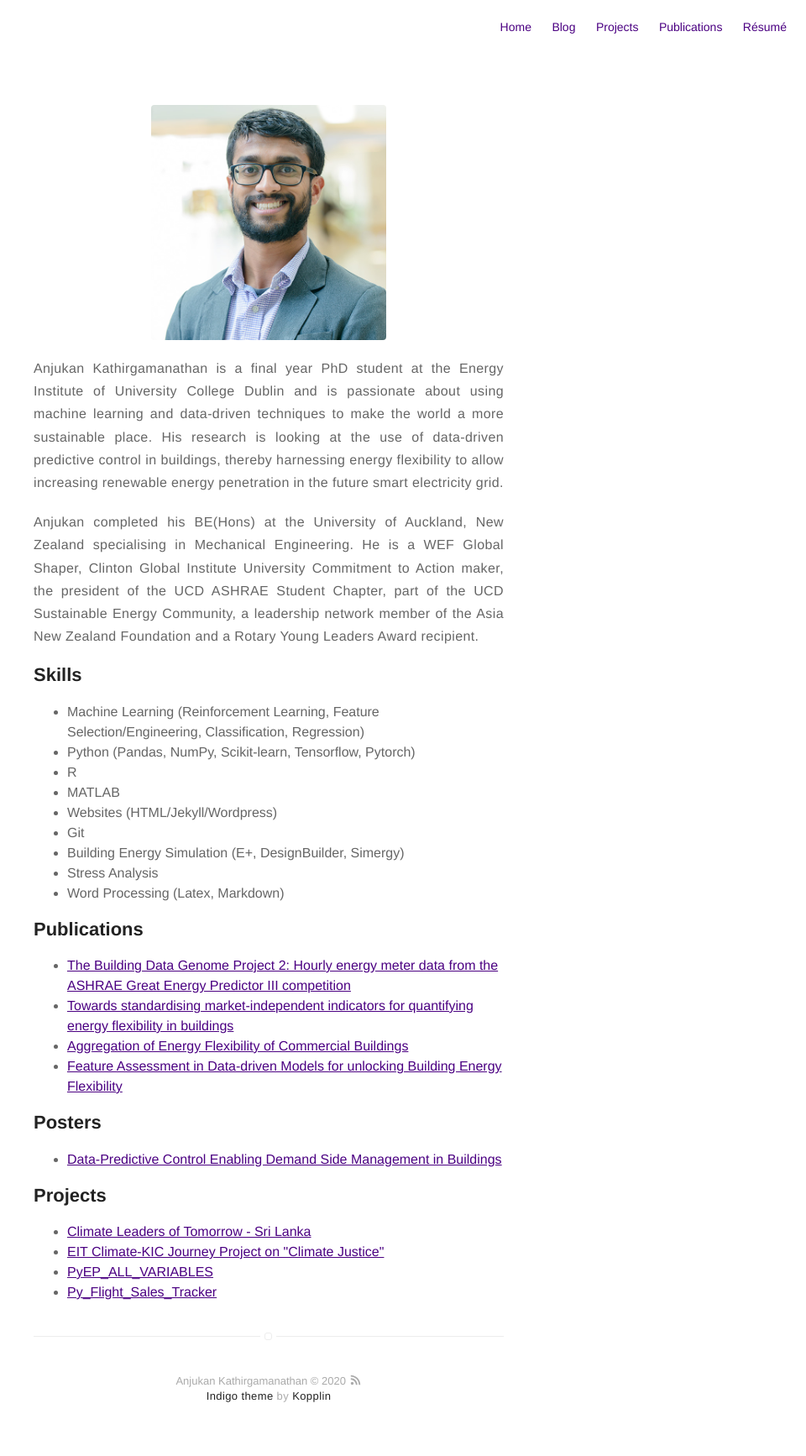
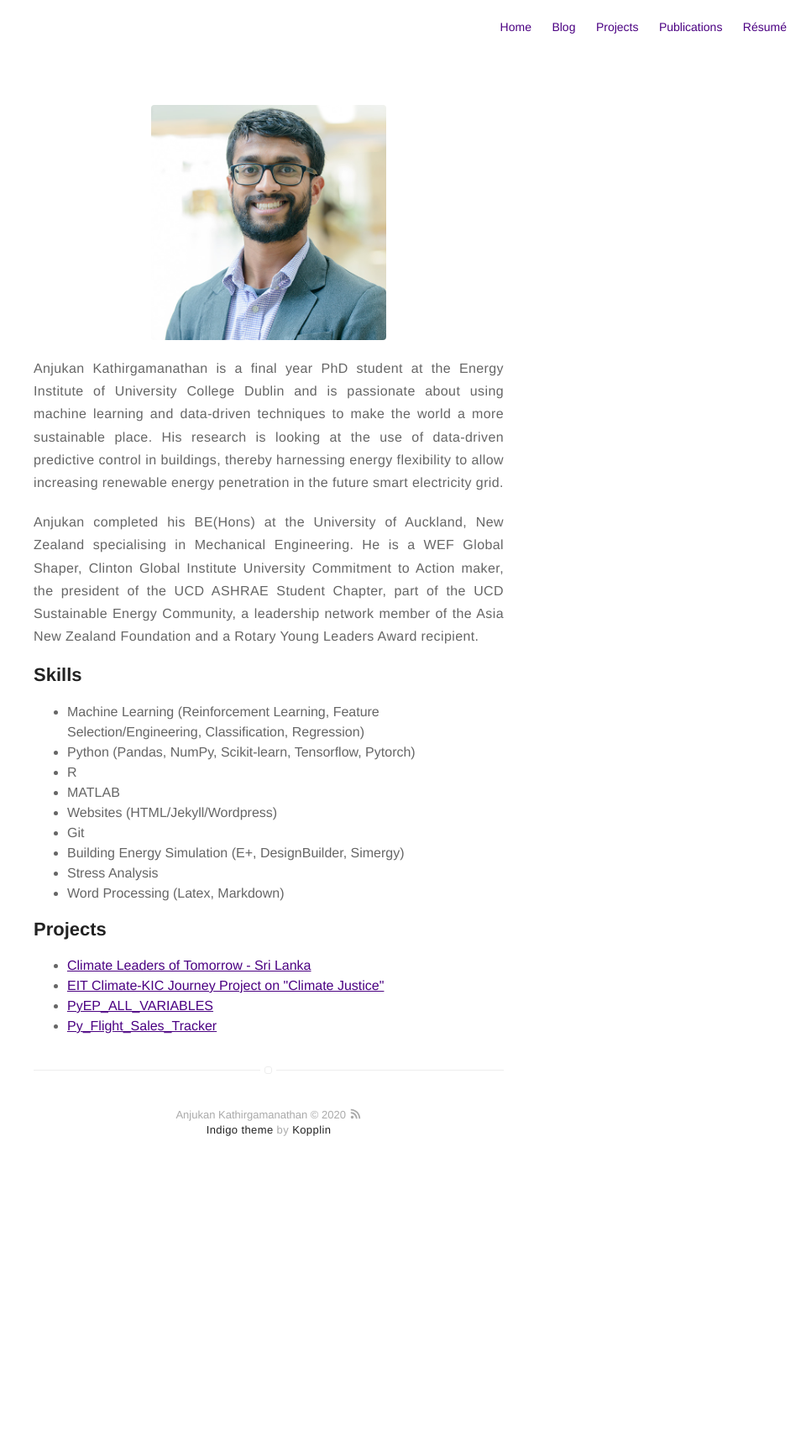
Before and after one commit to anjukan/anjukan.github.io, a Jekyll site: the page built from about.md, in a window 1280 px wide. Shown: the whole page at 84% size, without its empty margins (320-1280 px from the left). Built offline with Jekyll 4.4.1, drawn with Linux system fonts in a browser that asks for light colours; after the commit the page ends 1417 px from its top, so only the background shows below that.

Commit message:
updated about and publications page

```diff
--- a/_includes/header.html
+++ b/_includes/header.html
@@ -1,10 +1,8 @@
 {% if page.title == "Home"
-   or page.title == "Blog"
-   or page.title == "Projects"
-   or page.title == "Tags"
-   or page.title == "Consulting"
-   or page.title == "Publications"
 %}{% assign showHeader = true %}{% endif %}
+
+<!-- added: new minimal header-->
+{% if page.title == "Blog" or page.title == "Projects" or page.title == "Publications" or page.title == "Consulting" %}{% assign showMinHeader = true %}{% endif %}
 
 {% if showHeader == true %}
     <header class="header-home {% if site.animation %}animated{% endif %}">
@@ -25,4 +23,12 @@
     </header>
 {% endif %}
 
+<!-- added: new minimal header-->
+{% if showMinHeader == true %}
+    <header class="header-home {% if site.animation %}animated{% endif %}">
+        <h1 class="title">{{ page.title }}</h1>
+        {% include social-links.html %}
+    </header>
+{% endif %}
+
 {% include nav.html %}
--- a/about.md
+++ b/about.md
@@ -33,24 +33,6 @@ Award recipient.</p>
 	<li>Word Processing (Latex, Markdown)</li>
 </ul>
 
-<h2>Publications</h2>
-
-<ul>
-	<li><a href="https://arxiv.org/abs/2006.02273">The Building Data Genome Project 2: Hourly energy meter data from the
-	ASHRAE Great Energy Predictor III competition</a></li>
-	<li><a href="https://doi.org/10.1016/j.enbuild.2020.110027">Towards standardising market-independent indicators for quantifying energy
-	flexibility in buildings</a></li>
-	<li><a href="http://www.ibpsa.org/proceedings/eSimPapers/2018/1-3-A-4.pdf">Aggregation of Energy Flexibility of Commercial Buildings</a></li>
-	<li><a href="http://www.ibpsa.org/proceedings/BS2019/BS2019_210591.pdf">Feature Assessment in Data-driven Models for unlocking
-	Building Energy Flexibility</a></li>
-</ul>
-
-<h2>Posters</h2>
-
-<ul>
-	<li><a href="/assets/images/ESIPP_Symposium_2019_Kathirgamanathan_Anjukan_Poster.jpg">Data-Predictive Control Enabling Demand Side Management in Buildings</a></li>
-</ul>
-
 <h2>Projects</h2>
 
 <ul>
```
Also changed, not shown: publications.md (+10 -4 lines).
